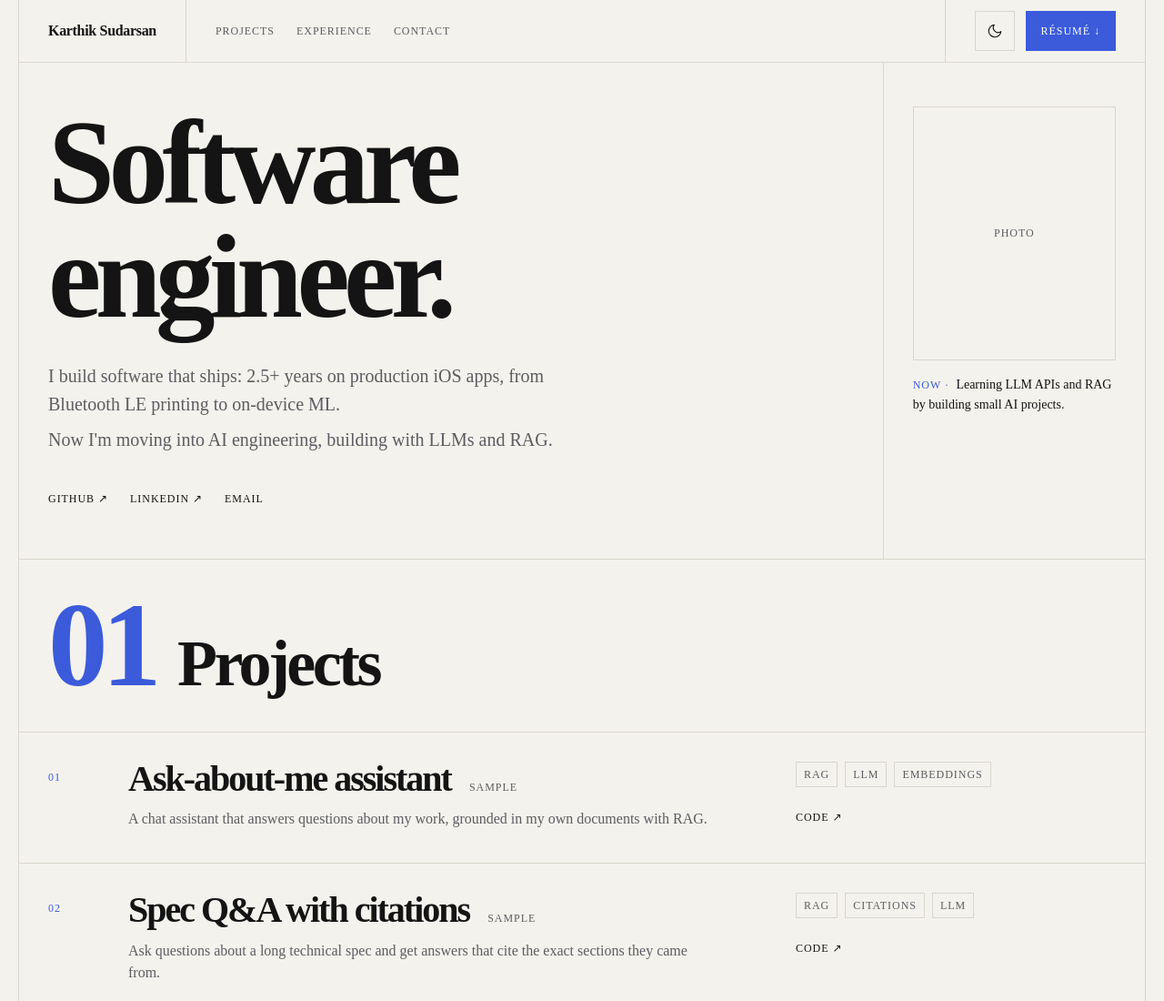
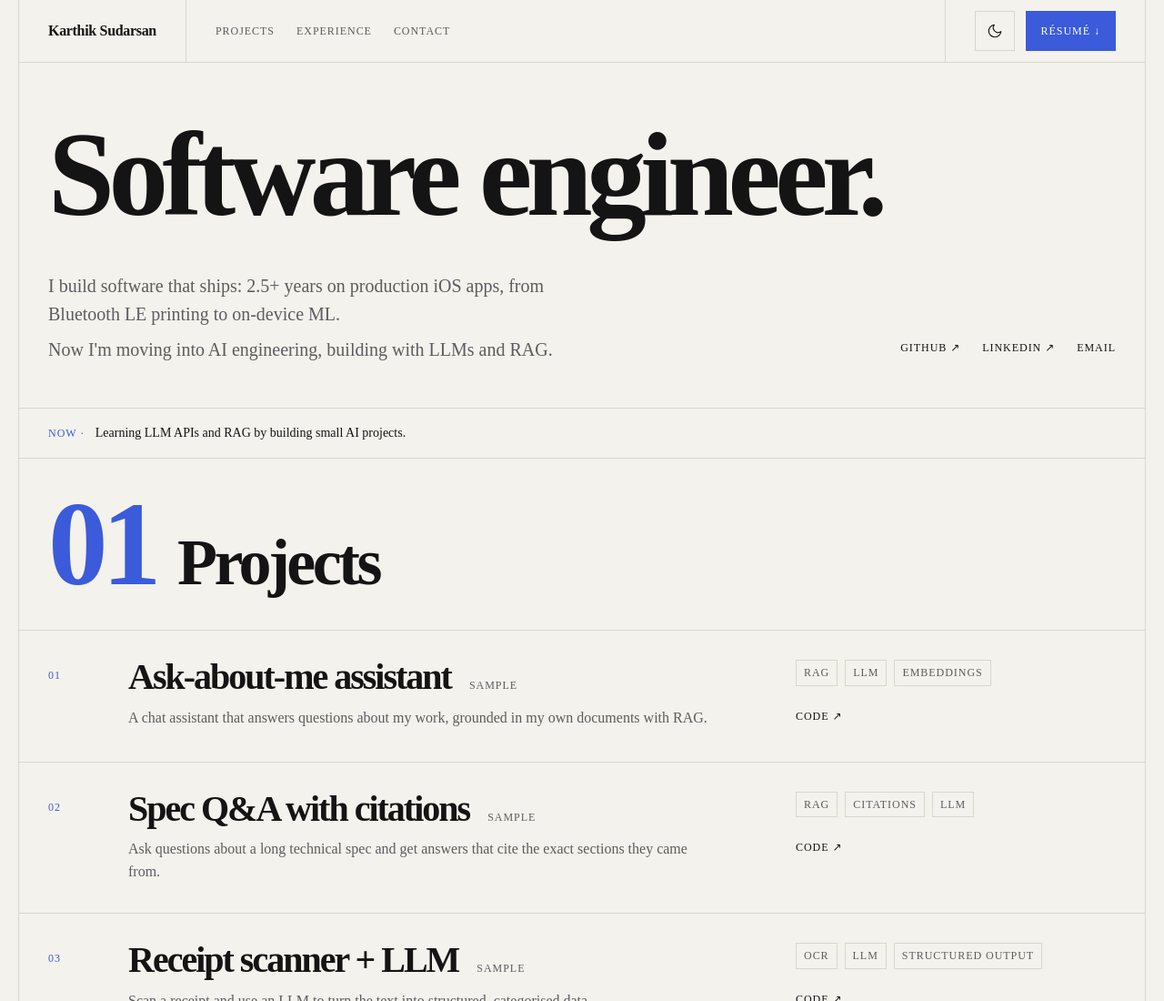
Before and after one commit to karthiik13/personal-portfolio, an Astro site: page / in a window 1280 px wide. Shown: the top 1100 px of the page at 91% size. Built offline with nearby package versions, Linux system fonts and the light colour scheme; Astro itself is replaced by a stand-in of ours.

Commit message:
feat: redesign hero without photo
Co-Authored-By: Claude Opus 5.5 <noreply@anthropic.com>

```diff
--- a/src/components/Hero.astro
+++ b/src/components/Hero.astro
@@ -3,17 +3,18 @@ import type { HeroContent, ProfileLink } from '../lib/content';
 
 type Props = HeroContent & { links: ProfileLink[] };
 
-const { heading, intro, links, now, photo, photoAlt } = Astro.props;
+const { heading, intro, links, now } = Astro.props;
 const isExternal = (href: string) => href.startsWith('http');
 ---
 
 <section class="hero" aria-labelledby="hero-heading">
-	<div class="cell intro-cell">
+	<div class="cell main-cell">
 		<h1 id="hero-heading">
 			<span class="visually-hidden">Karthik Sudarsan, </span>
 			{heading}
 		</h1>
 
+		<div class="details">
 			<div class="intro">
 				{intro.map((line) => (
 					<p>{line}</p>
@@ -42,63 +43,47 @@ const isExternal = (href: string) => href.startsWith('http');
 				))}
 			</ul>
 		</div>
+	</div>
 
-	<div class="cell side-cell">
-		{photo ? (
-			<img
-				class="photo"
-				src={photo}
-				alt={photoAlt ?? 'Portrait of Karthik Sudarsan'}
-				width="400"
-				height="500"
-			/>
-		) : (
-			<div class="photo photo-placeholder" aria-hidden="true">
-				<span class="label">Photo</span>
-			</div>
-		)}
-		<p class="now">
+	<p class="cell now">
 		<span class="label now-label">Now ·</span>
 		{now}
 	</p>
-	</div>
 </section>
 
 <style>
 	.hero {
-		display: flex;
-		flex-wrap: wrap;
 		border-bottom: var(--hairline);
 	}
 
 	.cell {
-		padding: var(--space-12) var(--gutter);
+		padding-inline: var(--gutter);
 	}
 
-	.intro-cell {
-		flex: 999 1 36rem;
+	.main-cell {
 		display: flex;
 		flex-direction: column;
-		justify-content: space-between;
-		gap: var(--space-8);
-	}
-
-	/* Hairline between cells; when wrapped, the border sits on top instead. */
-	.side-cell {
-		flex: 1 1 18rem;
-		display: flex;
-		flex-direction: column;
-		gap: var(--space-4);
-		border-left: var(--hairline);
-		margin-left: -1px;
-		box-shadow: 0 -1px 0 var(--line);
+		gap: var(--space-12);
+		padding-block: var(--space-16) var(--space-12);
 	}
 
 	h1 {
 		font-size: var(--text-display);
+		/* Lines of a two-line display heading sit tight, like a printed poster. */
+		line-height: 0.9;
+	}
+
+	/* Intro on the left, links bottom-right; wraps to a stack on narrow screens. */
+	.details {
+		display: flex;
+		flex-wrap: wrap;
+		align-items: flex-end;
+		justify-content: space-between;
+		gap: var(--space-8) var(--space-12);
 	}
 
 	.intro {
+		flex: 1 1 28rem;
 		max-width: 38rem;
 		font-size: var(--text-lg);
 		color: var(--muted);
@@ -121,23 +106,30 @@ const isExternal = (href: string) => href.startsWith('http');
 		padding-block: var(--space-2);
 	}
 
-	/* On load: heading, intro, links, then the side cell fade up in sequence. */
+	.now {
+		padding-block: var(--space-4);
+		border-top: var(--hairline);
+		font-size: var(--text-sm);
+	}
+
+	.now-label {
+		color: var(--accent);
+		margin-right: var(--space-2);
+	}
+
+	/* On load: heading, details, then the Now strip fade up in sequence. */
 	@media (prefers-reduced-motion: no-preference) {
-		.intro-cell > *,
-		.side-cell {
+		.main-cell > *,
+		.now {
 			animation: hero-in 600ms cubic-bezier(0.2, 0.7, 0.2, 1) both;
 		}
 
-		.intro-cell > :nth-child(2) {
-			animation-delay: 100ms;
+		.main-cell > :nth-child(2) {
+			animation-delay: 120ms;
 		}
 
-		.intro-cell > :nth-child(3) {
-			animation-delay: 200ms;
-		}
-
-		.side-cell {
-			animation-delay: 300ms;
+		.now {
+			animation-delay: 240ms;
 		}
 	}
 
@@ -147,26 +139,4 @@ const isExternal = (href: string) => href.startsWith('http');
 			transform: translateY(12px);
 		}
 	}
-
-	.photo {
-		width: 100%;
-		aspect-ratio: 4 / 5;
-		object-fit: cover;
-	}
-
-	.photo-placeholder {
-		display: grid;
-		place-items: center;
-		border: var(--hairline);
-		color: var(--muted);
-	}
-
-	.now {
-		font-size: var(--text-sm);
-	}
-
-	.now-label {
-		color: var(--accent);
-		margin-right: var(--space-1);
-	}
 </style>
--- a/src/content.config.ts
+++ b/src/content.config.ts
@@ -10,9 +10,6 @@ const home = defineCollection({
 		heading: z.string(),
 		intro: z.array(z.string()).min(1),
 		now: z.string(),
-		// Path under /public, e.g. "/images/karthik.jpg". Omit to show the placeholder.
-		photo: z.string().optional(),
-		photoAlt: z.string().optional(),
 	}),
 });
 
--- a/src/content/home/hero.md
+++ b/src/content/home/hero.md
@@ -4,6 +4,4 @@ intro:
   - 'I build software that ships: 2.5+ years on production iOS apps, from Bluetooth LE printing to on-device ML.'
   - "Now I'm moving into AI engineering, building with LLMs and RAG."
 now: Learning LLM APIs and RAG by building small AI projects.
-# photo: /images/karthik.jpg
-# photoAlt: Portrait of Karthik Sudarsan
 ---
```
Lines whose indentation alone changed are shown as unchanged.
